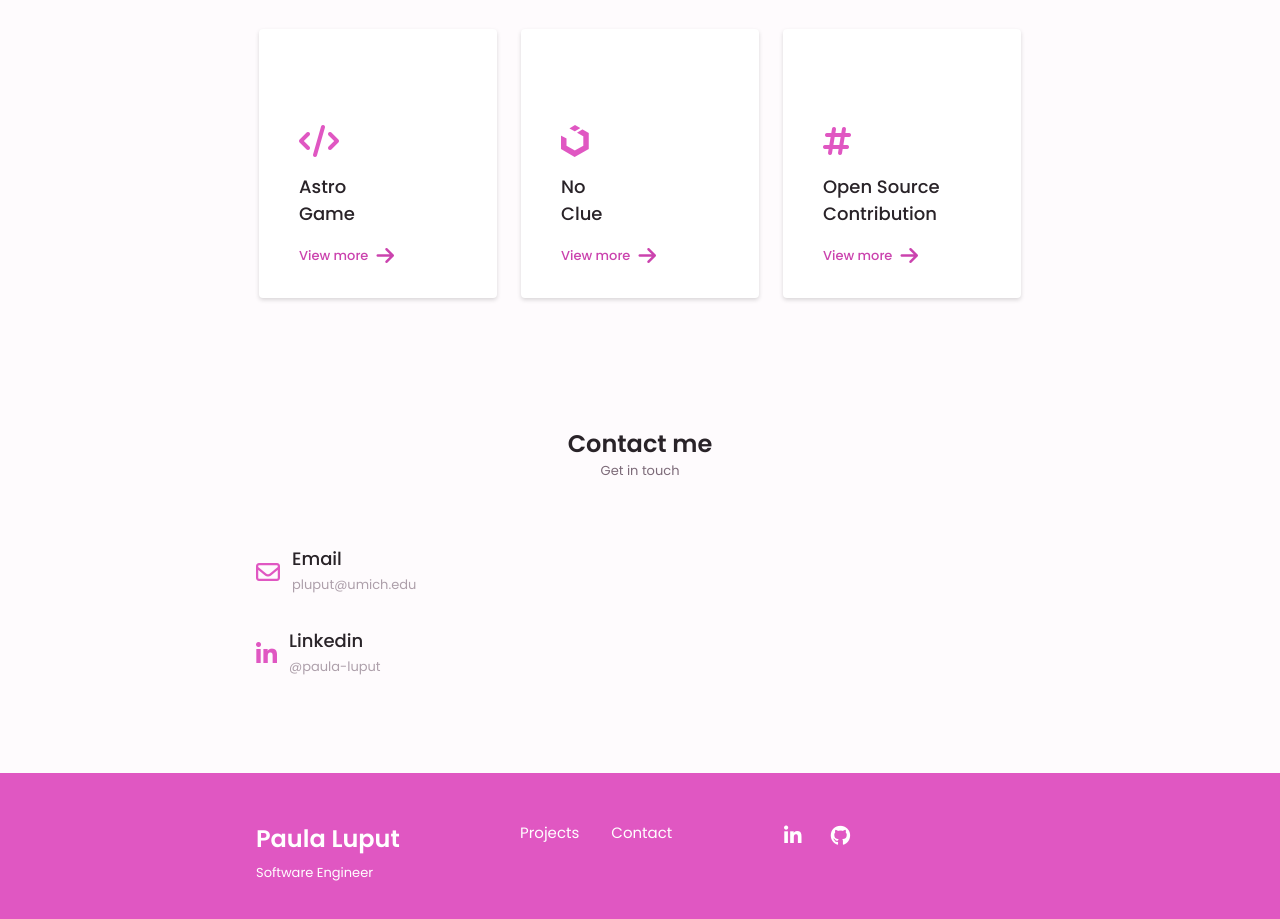
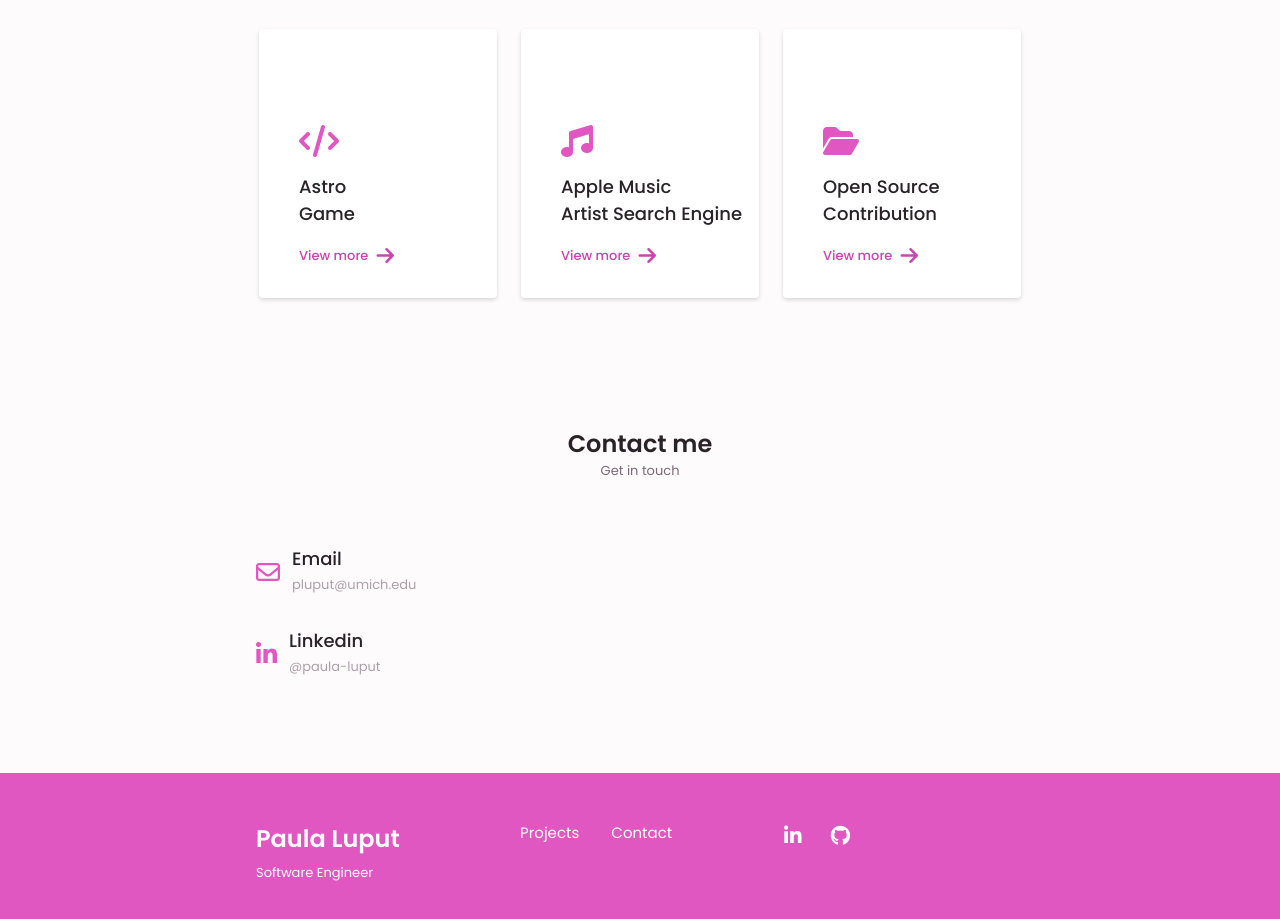
Before and after one commit to pluput/TechnicalPortfolio, a website: page index.html in a window 1280 px wide. Shown: the part 2320-3239 px from the top of the page. Drawn offline with Linux system fonts and the light colour scheme.

Commit message:
adjusted project icons

```diff
--- a/index.html
+++ b/index.html
@@ -371,10 +371,10 @@
           <!-- service 2  -->
           <div class="services-content">
             <div>
-              <i class="fa-brands fa-uikit services-icon"></i>
+              <i class="fa-solid fa-music services-icon"></i>
               <h3 class="services-title">
-                No <br />
-                Clue
+                Apple Music <br />
+                Artist Search Engine
               </h3>
             </div>
             <a
@@ -387,7 +387,7 @@
           <!-- service 3  -->
           <div class="services-content">
             <div>
-              <i class="fa-solid fa-hashtag services-icon"></i>
+              <i class="fa-solid fa-folder-open services-icon"></i>
               <h3 class="services-title">
                 Open Source<br />
                 Contribution
```
